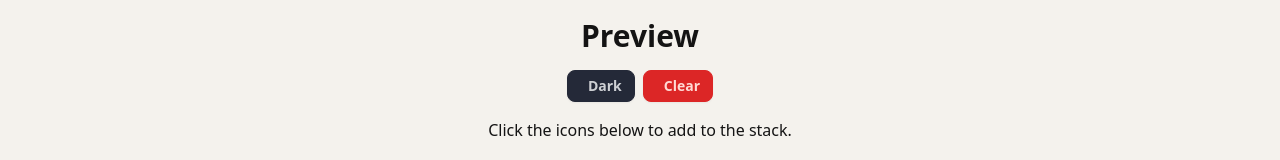
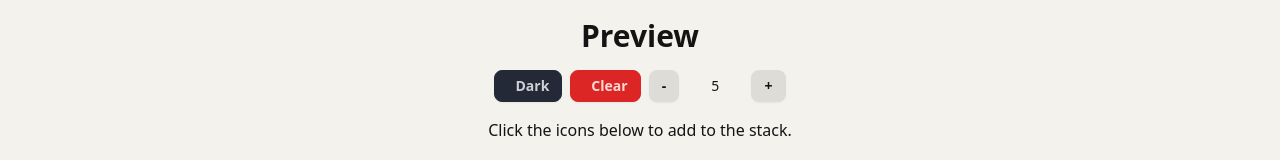
Before and after one commit to devkcud/skill-icons-web, a SvelteKit app: page / in a window 1280 px wide. Shown: the part 150-310 px from the top of the page. Built offline with nearby package versions, Linux system fonts and the light colour scheme.

Commit message:
Add perline config

```diff
--- a/src/routes/+page.svelte
+++ b/src/routes/+page.svelte
@@ -22,11 +22,13 @@
   let icons: string[] = [];
   let lightMode: boolean = false;
   let showFullUrl: boolean = false;
+  let quantityPerRow: number = 5;
 
   $: url = {
     base: 'https://skillicons.dev/icons',
     icons: `?i=${icons.join(',')}`,
-    mode: '&theme=' + (lightMode ? 'light' : 'dark')
+    mode: '&theme=' + (lightMode ? 'light' : 'dark'),
+    perline: `&perline=${quantityPerRow}`
   };
 
   $: formatUrl = (showIcons = true, clamp = 0) => {
@@ -36,10 +38,11 @@
         '?i=' +
         icons.slice(0, clamp).join(',') +
         (icons.length > clamp ? '..' : '') +
-        url.mode
+        url.mode +
+        url.perline
       );
     }
-    return url.base + (showIcons ? url.icons : '?i=...') + url.mode;
+    return url.base + (showIcons ? url.icons : '?i=...') + url.mode + url.perline;
   };
 
   function copyToClipboard() {
@@ -86,6 +89,30 @@
     lightMode = !lightMode;
 
     toast.push('Toggled Mode: ' + (lightMode ? 'Light' : 'Dark'));
+  }
+
+  function updatePerRow(method: '+' | '-') {
+    let temp = eval(`${quantityPerRow} ${method} 1`);
+
+    if (temp > 50) {
+      temp = 50;
+    } else if (temp < 1) {
+      temp = 1;
+    }
+
+    quantityPerRow = temp;
+  }
+
+  function clampPerRow() {
+    let temp = quantityPerRow;
+
+    if (temp > 50) {
+      temp = 50;
+    } else if (temp < 1) {
+      temp = 1;
+    }
+
+    quantityPerRow = temp;
   }
 
   function clearIcons(event: MouseEvent) {
@@ -137,11 +164,26 @@
       <iconify-icon icon="lucide:trash-2" />
       Clear
     </button>
+
+    <div class="tooltip" data-tip="Quantity per row">
+      <div>
+        <button class="btn btn-sm" on:click={() => updatePerRow('-')}>-</button>
+        <input
+          class="input input-sm w-16 text-center"
+          on:change={clampPerRow}
+          bind:value={quantityPerRow}
+        />
+        <button class="btn btn-sm" on:click={() => updatePerRow('+')}>+</button>
+      </div>
+    </div>
   </div>
 
   <div class="flex items-center">
     {#if icons.length !== 0}
-      <div class="grid grid-cols-[repeat(15,minmax(0,1fr))] gap-2 px-4">
+      <div
+        class="grid gap-2 px-4"
+        style={`grid-template-columns: repeat(${quantityPerRow},minmax(0,1fr));`}
+      >
         {#each icons as id (id)}
           <SkillIcon {id} {lightMode} onClick={() => toggleIcon(id)} />
         {/each}
```
Also changed, not shown: 1 other file (tests, documents, lock files or other folders).
